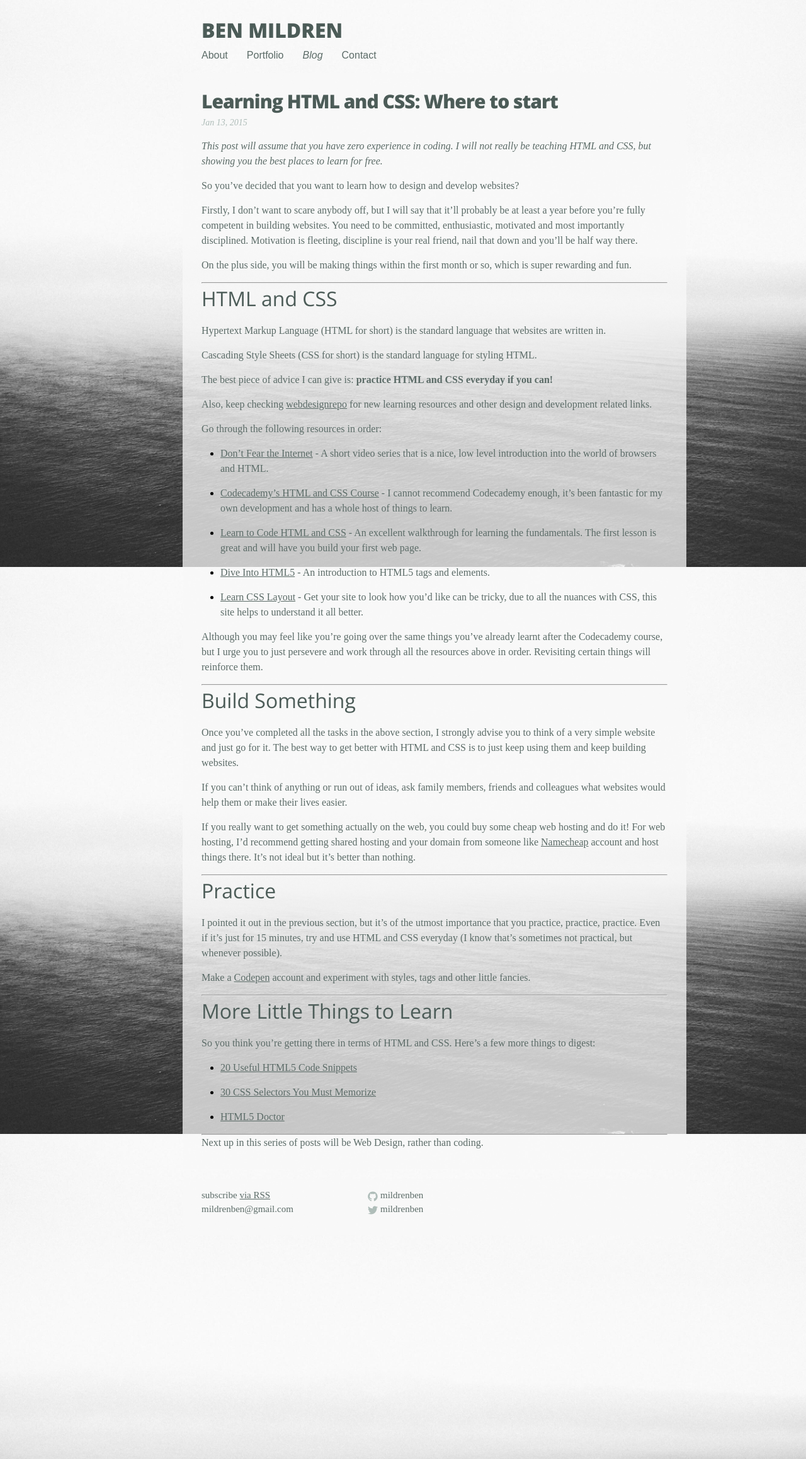
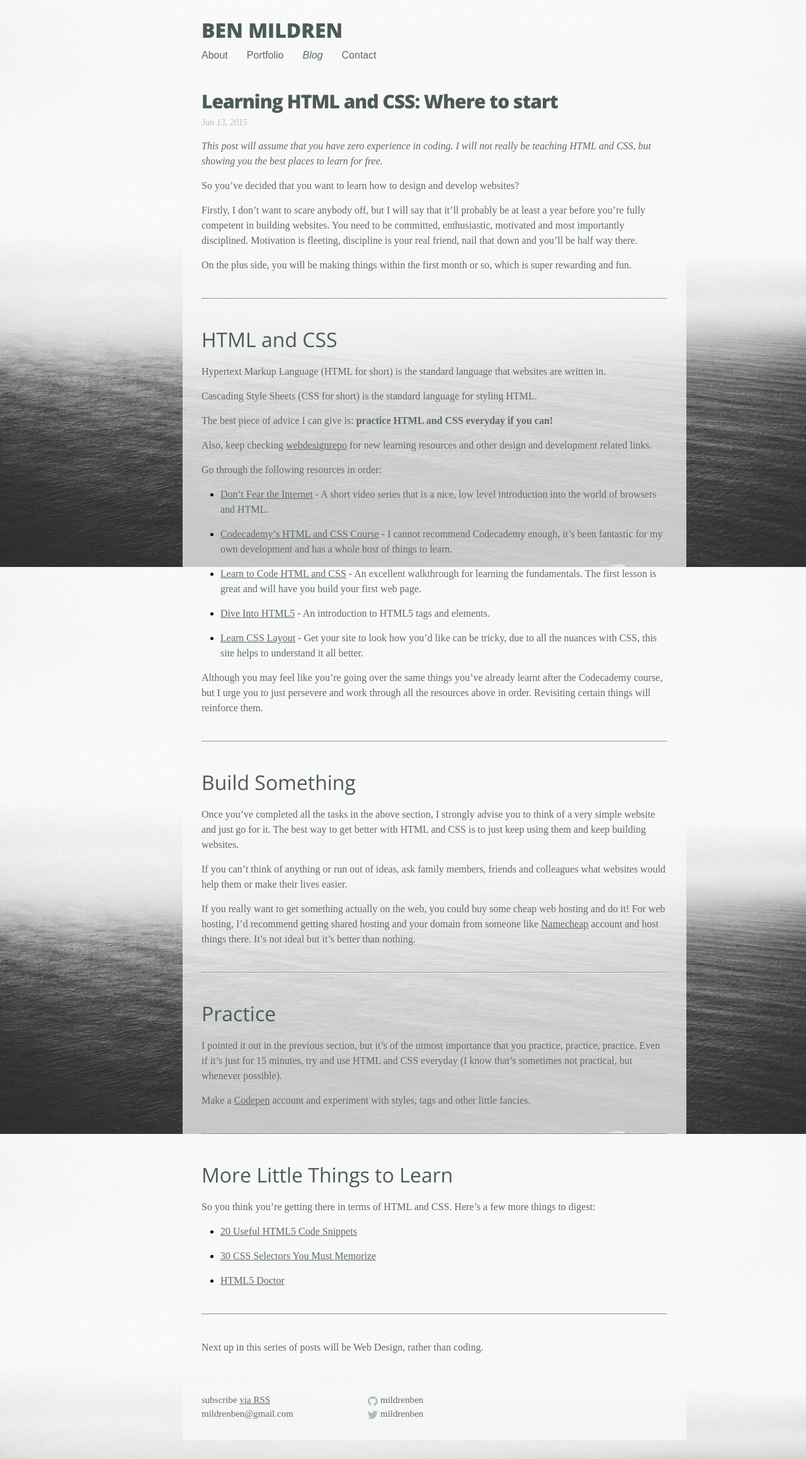
Before and after one commit to mildrenben/benmildren, a Jekyll site: the page built from _posts/2015-01-13-Learning-HTML-and-CSS-Where-to-start.md, in a window 1280 px wide. Shown: the whole page at 63% size. Built offline with Jekyll 4.4.1, drawn with Linux system fonts in a browser that asks for light colours; some web fonts are replaced.

Commit message:
Horizontal rule spacing for blog

```diff
--- a/_sass/_layout.scss
+++ b/_sass/_layout.scss
@@ -274,3 +274,7 @@ strong {
     font-style: normal;
     font-weight: 700;
 }
+
+hr {
+   margin: 40px 0;
+}
```
